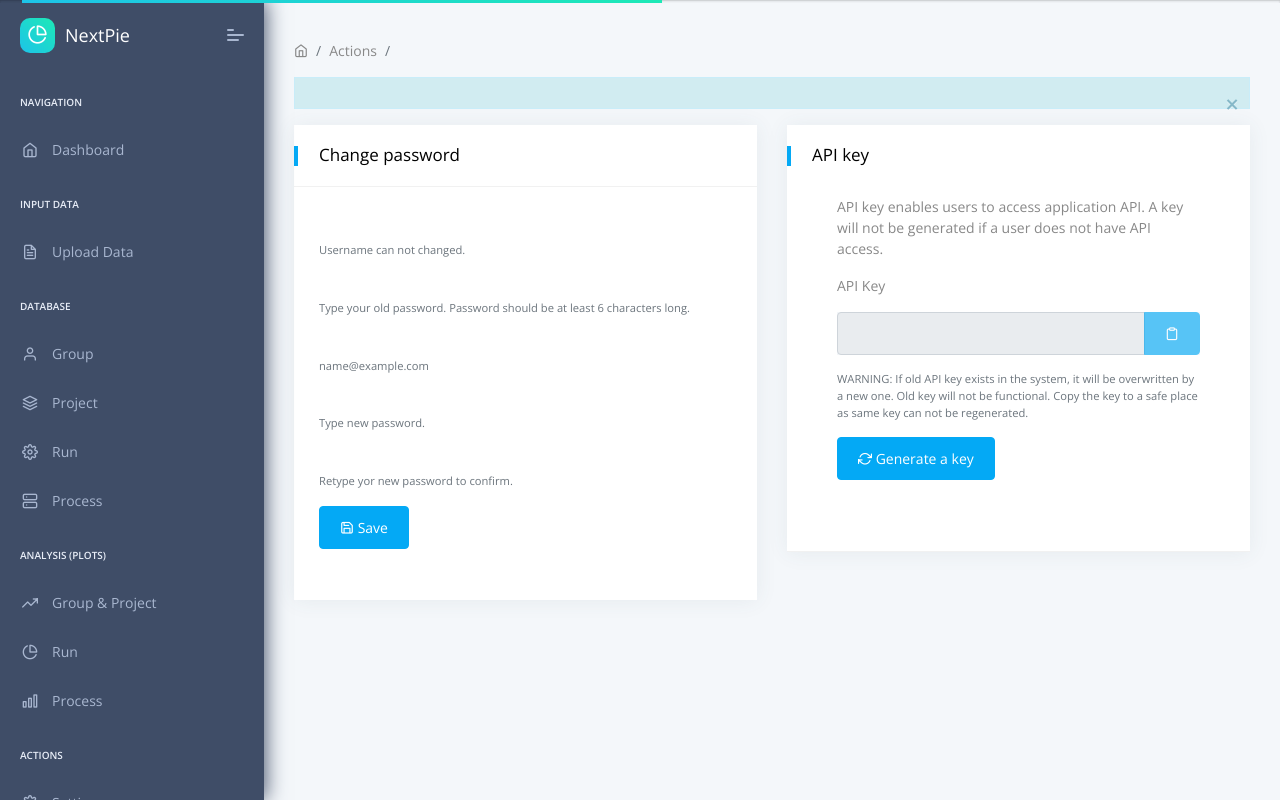
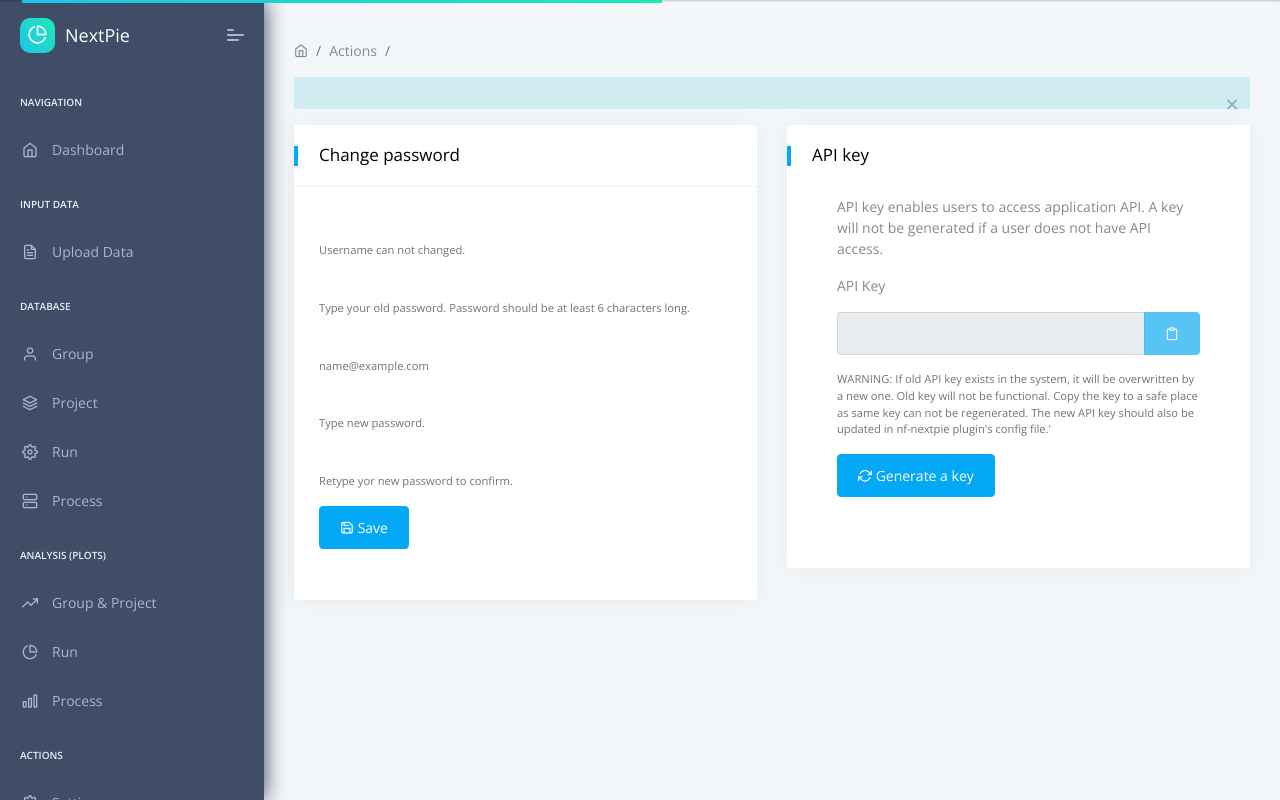
Before and after one commit to bishwaG/Nextpie, a Flask app: template app/home/templates/settings.html in a window 1280 px wide. Run offline with Flask 2, Linux system fonts and the light colour scheme; the template is opened without the code that fills it: values that come from a table or form of the project are taken from there, others are empty; data comes from the database, SQL or seed files in the repository; some libraries are stand-ins or nearby versions.

Commit message:
Content updated 	modified:   app/home/templates/settings.html

```diff
--- a/app/home/templates/settings.html
+++ b/app/home/templates/settings.html
@@ -189,12 +189,11 @@ function copyText() {
 						    <button id="copy" class="btn btn-primary" type="button" data-toggle="tooltip" data-placement="top" title="Copy to clipboard" disabled>
 						    <span class="feather icon-clipboard" aria-hidden="true"></span>
 						    </button>
-
 						  </div>
 						</div>
 
                                                 <small id="emailHelp" class="form-text text-muted" style="font-color:red;">WARNING: If old API key exists in the system, it will be overwritten by a new one.
-                                                Old key will not be functional. Copy the key to a safe place as same key can not be regenerated.</small>
+                                                Old key will not be functional. Copy the key to a safe place as same key can not be regenerated. The new API key should also be updated in nf-nextpie plugin's config file.'</small>
                                             </div>
 
 
@@ -216,7 +215,10 @@ function copyText() {
                     <!-- [ Main Content ] end -->
                 </div>
             </div>
+
         </div>
+
+
     </div>
 
      <div class="row">
```
